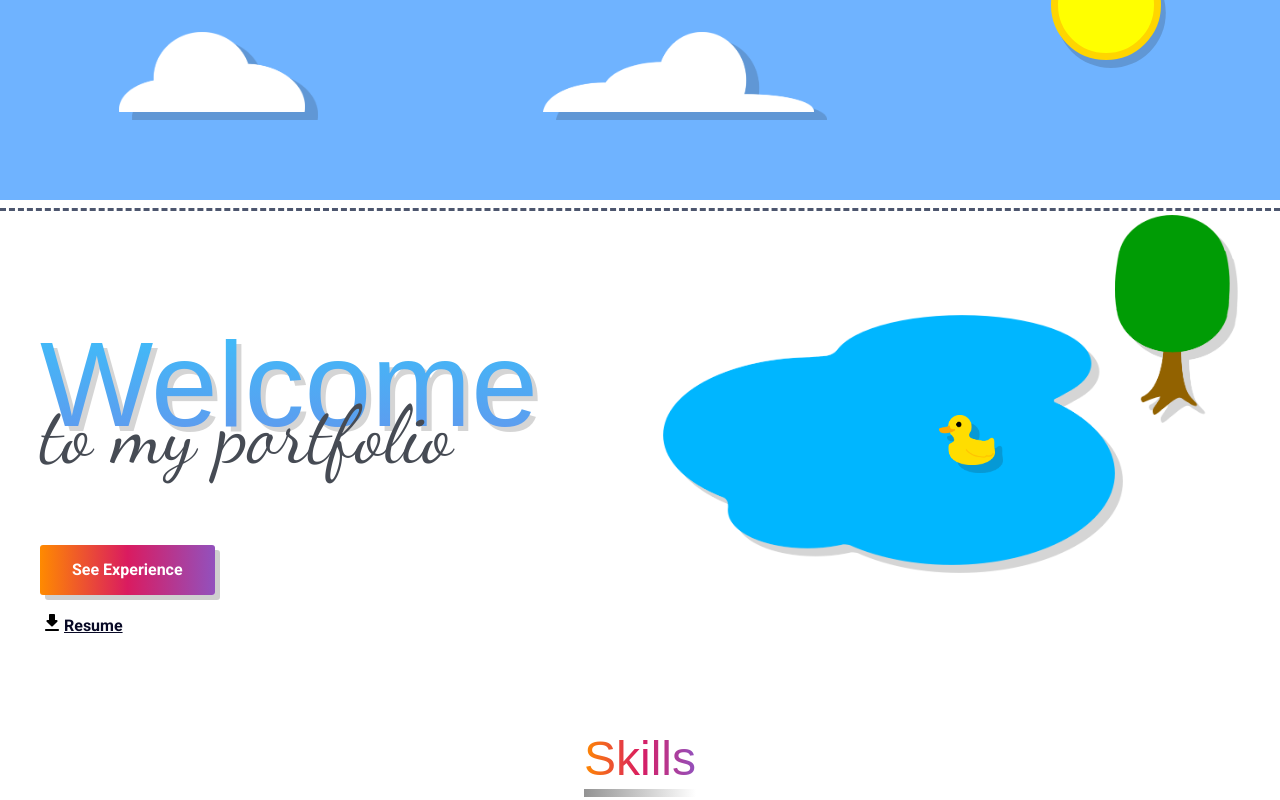
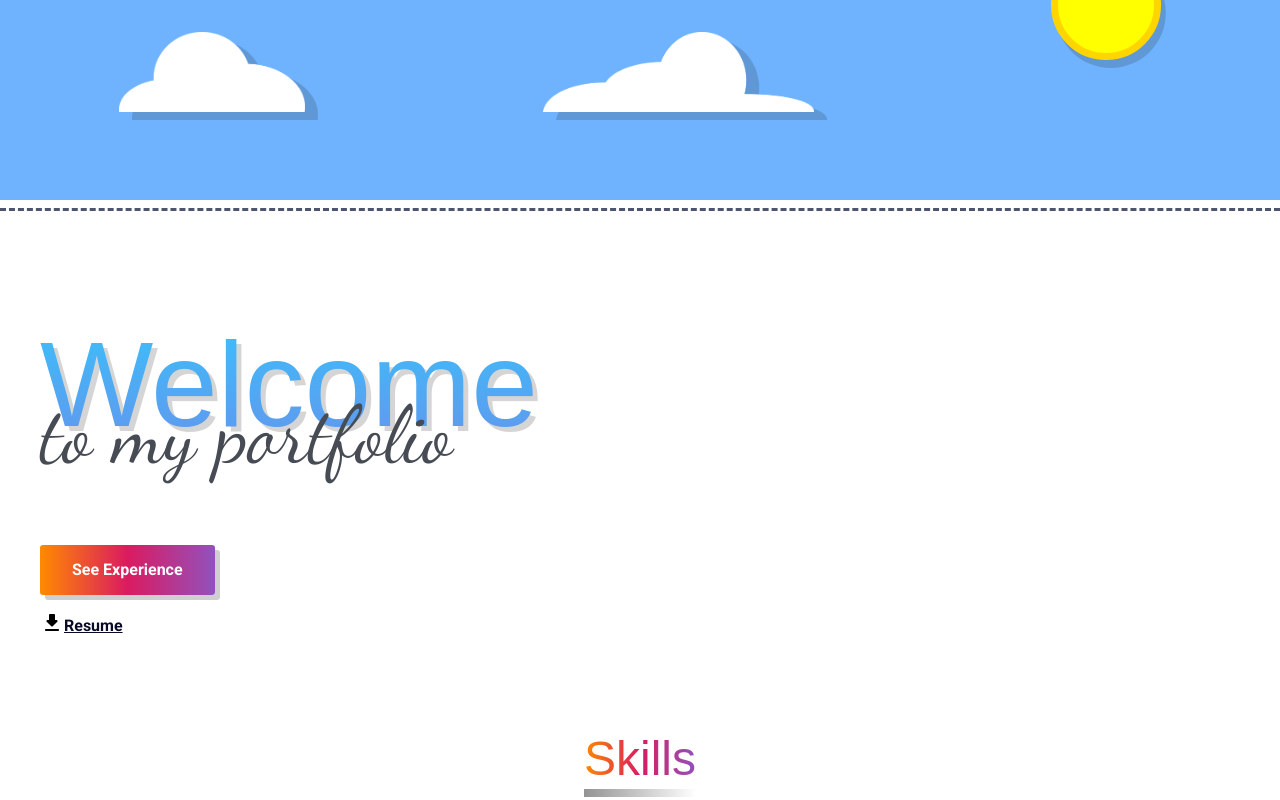
Before and after one commit to CodeAlanSanchez/neo-portfolio, a website built with Vite: page index.html in a window 1280 px wide. Shown: the top 800 px of the page. Built offline with nearby package versions, Linux system fonts and the light colour scheme; files whose address does not match are found by name; a web font is replaced by a local one.

Commit message:
Add three js script and remove old hero images

```diff
--- a/index.html
+++ b/index.html
@@ -36,9 +36,7 @@
         <a class="hero-resume" href="resume.pdf" download="AlanSanchezCV.pdf"><img src="img/download.svg" alt=""> Resume</a>
     </div>
     <div class="hero-right">
-        <img class="hero-lake" src="img/lake.png" alt="">
-        <img class="hero-tree" src="img/tree.png" alt="">
-        <img class="hero-duck" src="img/duck.png" alt="">
+
     </div>
 </section>
 <section id="skills">
@@ -209,5 +207,6 @@
         </a>
     </div>
 </section>
+<script type="module" src="/js/three.ts"></script>
 </body>
 </html>
```
